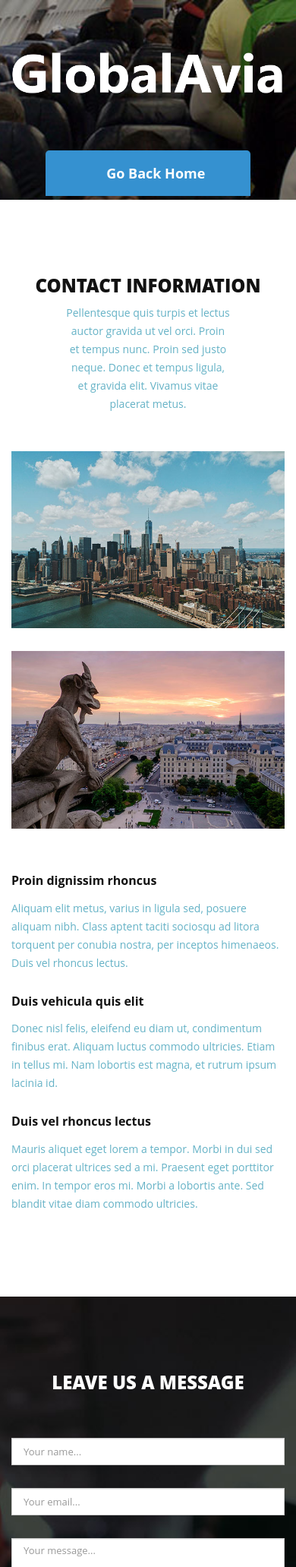
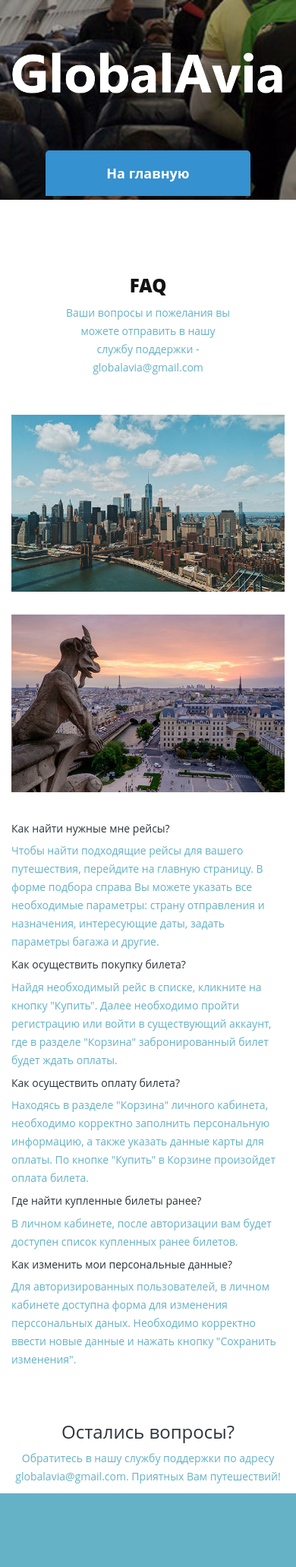
Before and after one commit to ukurysheva/globavia, a Flask app: page /contact in a window 390 px wide. Shown: the top 2063 px of the page at 76% size. Run offline with Flask 2, Linux system fonts and the light colour scheme; a map, chart or similar area stays blank; some libraries are stand-ins or nearby versions; some web fonts are replaced.

Commit message:
FAQ page

```diff
--- a/templates/contact.html
+++ b/templates/contact.html
@@ -9,7 +9,7 @@ Template 2093 Flight
 http://www.tooplate.com/view/2093-flight
 
 -->
-<title>Flight - Contact Page</title>
+<title>FAQ</title>
 <meta name="description" content="">
 <meta name="viewport" content="width=device-width, initial-scale=1">
 <link rel="apple-touch-icon" href="apple-touch-icon.png">
@@ -38,7 +38,7 @@ http://www.tooplate.com/view/2093-flight
                 </div>
                 <div class="col-md-6">
                     <div class="page-direction-button">
-                        <a href="/"><i class="fa fa-home"></i>Go Back Home</a>
+                        <a href="/">На главную</a>
                     </div>
                 </div>
             </div>
@@ -52,8 +52,8 @@ http://www.tooplate.com/view/2093-flight
             <div class="row">
                 <div class="col-md-12">
                     <div class="section-heading">
-                        <h2>Contact Information</h2>
-                        <p> Pellentesque quis turpis et lectus auctor gravida ut vel orci. Proin et tempus nunc. Proin sed justo neque. Donec et tempus ligula, et gravida elit. Vivamus vitae placerat metus.</p>
+                        <h2>FAQ</h2>
+                        <p>Ваши вопросы и пожелания вы можете отправить в нашу службу поддержки - globalavia@gmail.com</p>
                     </div>
                 </div>
                 <div class="col-md-6">
@@ -62,17 +62,30 @@ http://www.tooplate.com/view/2093-flight
                 <div class="col-md-6">
                     <img src="../static/img/contact-02.jpg" alt="">
                 </div>
-                <div class="col-md-4">
-                    <h6>Proin dignissim rhoncus</h6>
-                    <p>Aliquam elit metus, varius in ligula sed, posuere aliquam nibh. Class aptent taciti sociosqu ad litora torquent per conubia nostra, per inceptos himenaeos. Duis vel rhoncus lectus.</p>
+                <div class="col-md-12">
+                    <h5>Как найти нужные мне рейсы?</h5>
+                    <p>Чтобы найти подходящие рейсы для вашего путешествия, перейдите на главную страницу. В форме подбора справа Вы можете указать все необходимые параметры: страну отправления и назначения, интересующие даты, задать параметры багажа и другие.</p>
                 </div>
-                <div class="col-md-4">
-                    <h6>Duis vehicula quis elit</h6>
-                    <p>Donec nisl felis, eleifend eu diam ut, condimentum finibus erat. Aliquam luctus commodo ultricies. Etiam in tellus mi. Nam lobortis est magna, et rutrum ipsum lacinia id.</p>
+                <div class="col-md-12">
+                    <h5>Как осуществить покупку билета?</h5>
+                    <p>Найдя необходимый рейс в списке, кликните на кнопку "Купить". Далее необходимо пройти регистрацию или войти в существующий аккаунт, где в разделе "Корзина" забронированный билет будет ждать оплаты.</p>
                 </div>
-                <div class="col-md-4">
-                    <h6>Duis vel rhoncus lectus</h6>
-                    <p>Mauris aliquet eget lorem a tempor. Morbi in dui sed orci placerat ultrices sed a mi. Praesent eget porttitor enim. In tempor eros mi. Morbi a lobortis ante. Sed blandit vitae diam commodo ultricies.</p>
+                <div class="col-md-12">
+                    <h5>Как осуществить оплату билета?</h5>
+                    <p>Находясь в разделе "Корзина" личного кабинета, необходимо корректно заполнить персональную информацию, а также указать данные карты для оплаты. По кнопке "Купить" в Корзине произойдет оплата билета.</p>
+                </div>
+                <div class="col-md-12">
+                    <h5>Где найти купленные билеты ранее?</h5>
+                    <p>В личном кабинете, после авторизации вам будет доступен список купленных ранее билетов.</p>
+                </div>
+                <div class="col-md-12">
+                    <h5>Как изменить мои персональные данные?</h5>
+                    <p>Для авторизированных пользователей, в личном кабинете доступна форма для изменения перссональных даных. Необходимо корректно ввести новые данные и нажать кнопку "Сохранить изменения".</p>
+                </div>
+                <br></br>
+                <div class="col-md-12 text-center">
+                    <h3>Остались вопросы?</h3>
+                    <p>Обратитесь в нашу службу поддержки по адресу globalavia@gmail.com. Приятных Вам путешествий!</p>
                 </div>
             </div>
         </div>
@@ -80,43 +93,7 @@ http://www.tooplate.com/view/2093-flight
 
 
 
-    <section class="contact-form">
-        <div class="container">
-            <div class="row">
-                <div class="col-md-12">
-                    <div class="section-heading">
-                        <h2>Leave us a message</h2>
-                    </div>
-                </div>
-                <div class="col-md-6 col-md-offset-3">
-                    <form id="contact" action="#" method="post">
-                        <div class="row">
-                            <div class="col-md-6">
-                                <fieldset>
-                                    <input name="name" type="text" class="form-control" id="name" placeholder="Your name..." required="">
-                                </fieldset>
-                            </div>
-                            <div class="col-md-6">
-                                <fieldset>
-                                    <input name="email" type="text" class="form-control" id="email" placeholder="Your email..." required="">
-                                </fieldset>
-                            </div>
-                            <div class="col-md-12">
-                                <fieldset>
-                                    <textarea name="message" rows="6" class="form-control" id="message" placeholder="Your message..." required=""></textarea>
-                                </fieldset>
-                            </div>
-                            <div class="col-md-12">
-                                <fieldset>
-                                    <button type="submit" id="form-submit" class="btn">Submit Your Message</button>
-                                </fieldset>
-                            </div>
-                        </div>
-                    </form>
-                </div>
-            </div>
-        </div>
-    </section>
+
 
 
 
```
Also changed, not shown: templates/index.html (+1 -10 lines).
